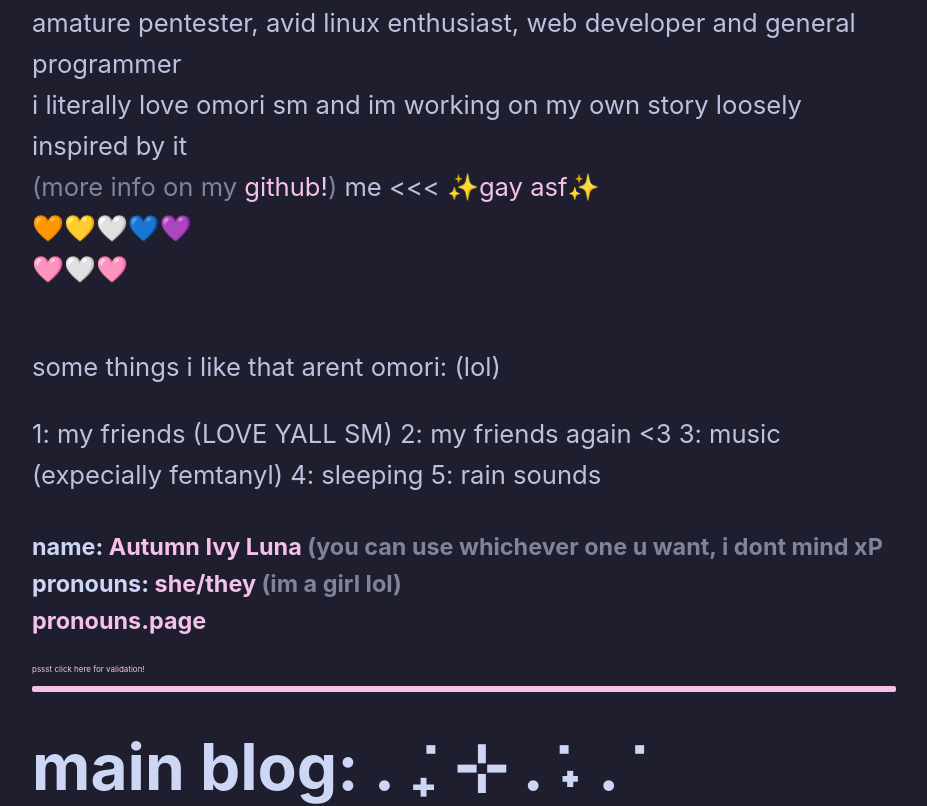
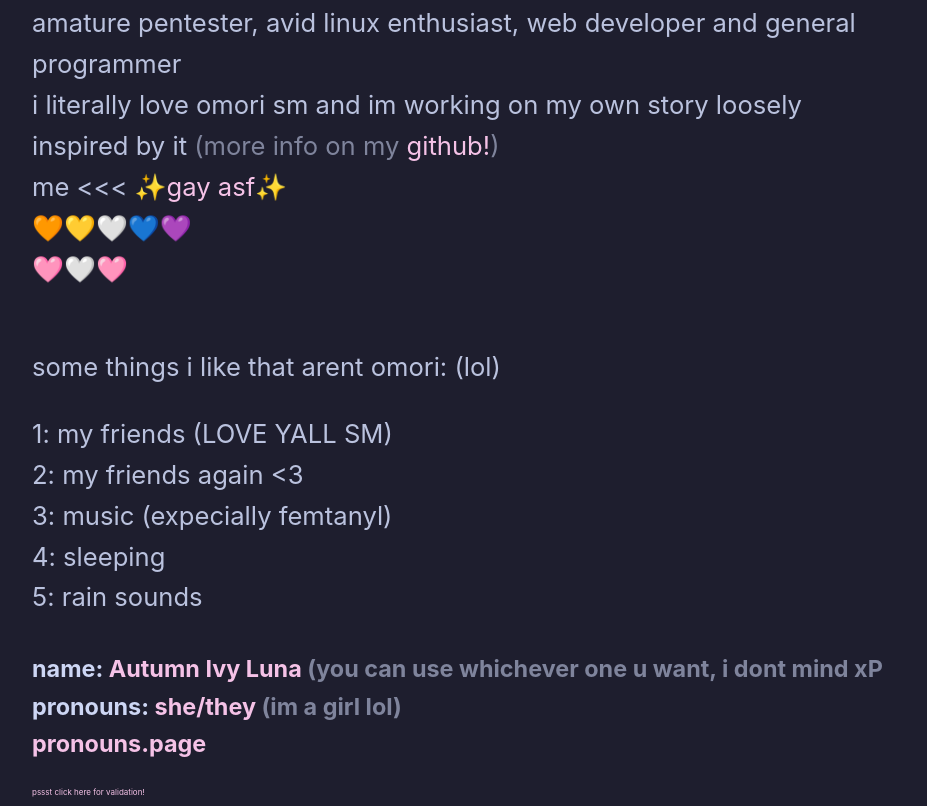
Before and after one commit to moonlitautumn/webbb, an Astro site: page / in a window 1280 px wide. Shown: the part 493-1299 px from the top of the page, without its empty margins (176-1103 px from the left). Built offline with nearby package versions, Linux system fonts and the light colour scheme; Astro itself is replaced by a stand-in of ours.

Commit message:
fixed formatting

```diff
--- a/src/pages/index.astro
+++ b/src/pages/index.astro
@@ -23,7 +23,7 @@ import Card from '../components/Card.astro';
 		<h2>about me!</h2>
 		<p>
 			amature pentester, avid linux enthusiast, web developer and general programmer <br>
-			i literally love omori sm and im working on my own story loosely inspired by it <br> <span style="color: var(--overlay1)">(more info on my <a href="https://github.com/moonlitautumn/">github!</a>)</span>
+			i literally love omori sm and im working on my own story loosely inspired by it <span style="color: var(--overlay1)">(more info on my <a href="https://github.com/moonlitautumn/">github!</a>)</span> <br>
 			me &lt;&lt;&lt; <span style="color: var(--accent)">✨gay asf✨</span> <br>
 			🧡💛🤍💙💜<br>
 			🩷🤍🩷<br>
@@ -32,11 +32,11 @@ import Card from '../components/Card.astro';
 			some things i like that arent omori: (lol)
 		</p>
 		<p>
-			1: my friends (LOVE YALL SM)
-			2: my friends again &lt;3
-			3: music (expecially femtanyl)
-			4: sleeping
-			5: rain sounds
+			1: my friends (LOVE YALL SM) <br>
+			2: my friends again &lt;3 <br>
+			3: music (expecially femtanyl) <br>
+			4: sleeping <br>
+			5: rain sounds <br>
 		</p>
 		<h3 style="margin-top: 2rem">
 			name: <span style="color: var(--accent)">Autumn Ivy Luna</span>
```
